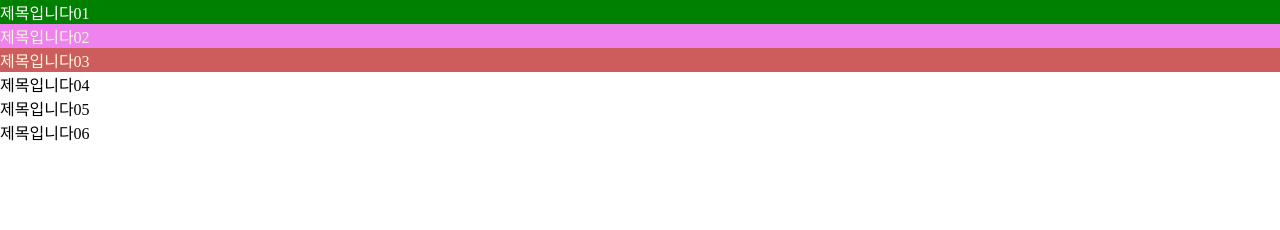
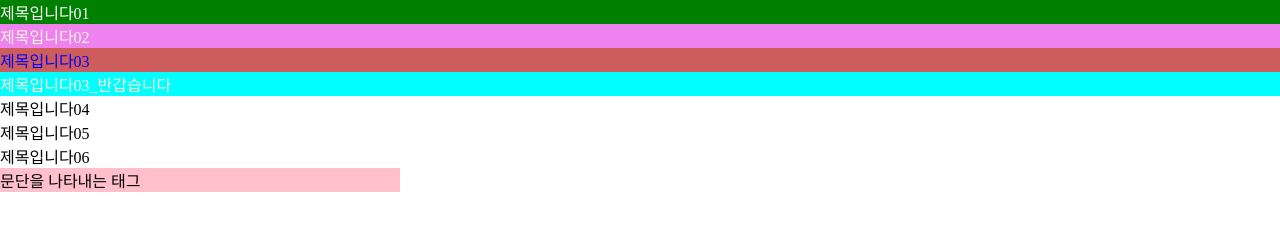
Before and after one commit to Parksejin412/folder, a plain HTML site: page basic01/index.html in a window 1280 px wide. Drawn offline with Linux system fonts and the light colour scheme.

Commit message:
Add files via upload

```diff
--- a/basic01/index.html
+++ b/basic01/index.html
@@ -16,6 +16,13 @@
         color: beige;}
         h3{background-color: indianred;
         color: cornsilk;}
+        h3.행심{color: blue; /* 글자의색 */}
+        h3.행순{background-color: aqua /* 글자의 배경색 */;}
+        P{background-color: pink;
+        width: 400px; /* 영역의 넓이 */
+        transition: 0.3s /* 1s=1000ms */;
+        }
+        p:hover{background-color: coral;}
     </style>
 </head>
 <body>
@@ -25,10 +32,12 @@
     <시작태그>내용</종료태그> -->
     <h1>제목입니다01</h1>
     <h2>제목입니다02</h2>
-    <h3>제목입니다03</h3>
+    <h3 class="행심">제목입니다03</h3>
+    <h3 class="행순">제목입니다03_반갑습니다</h3>
     <h4>제목입니다04</h4>
     <h5>제목입니다05</h5>
     <h6>제목입니다06</h6>
+    <P>문단을 나타내는 태그</P>
 
 </body>
 </html>
```
